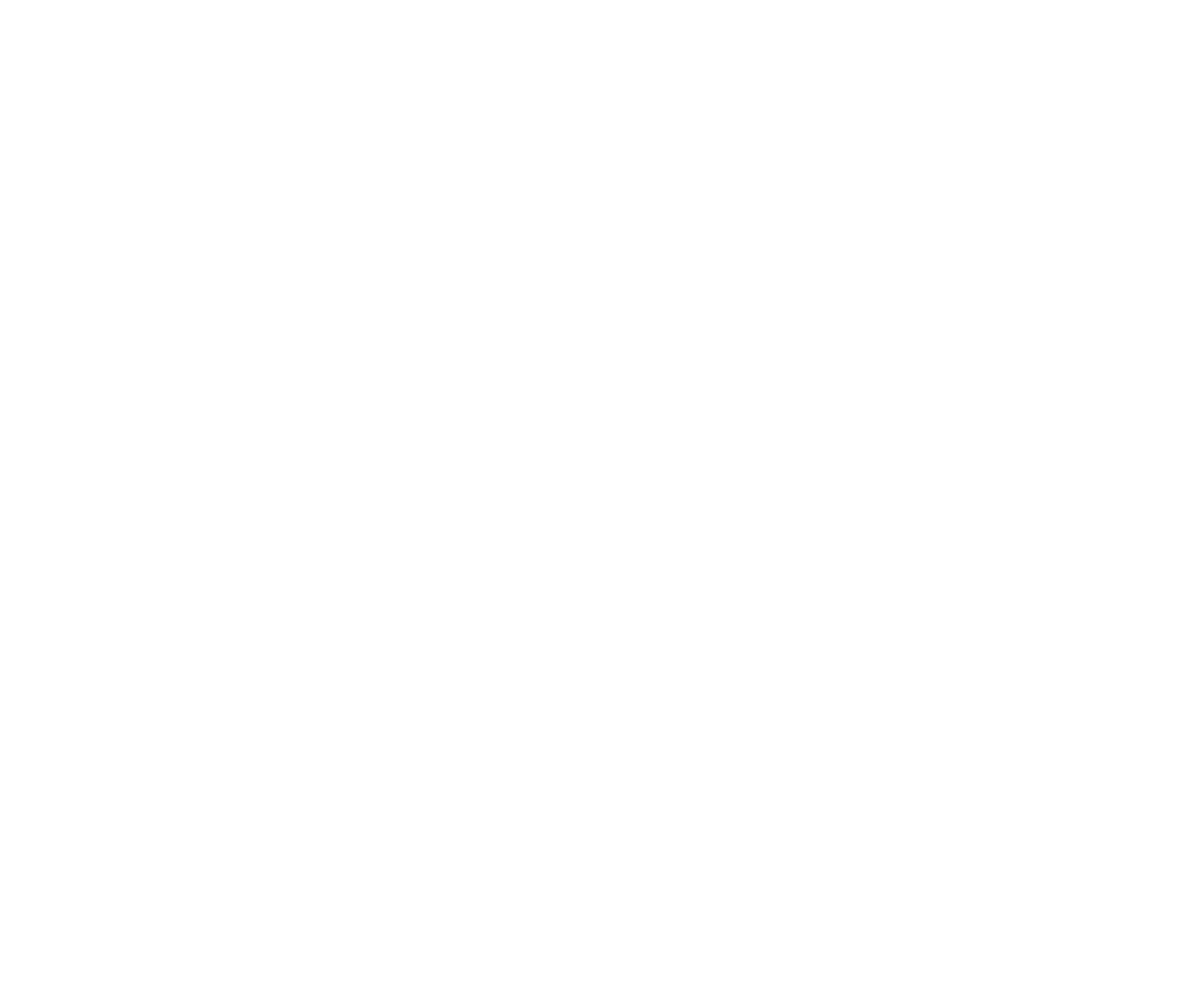
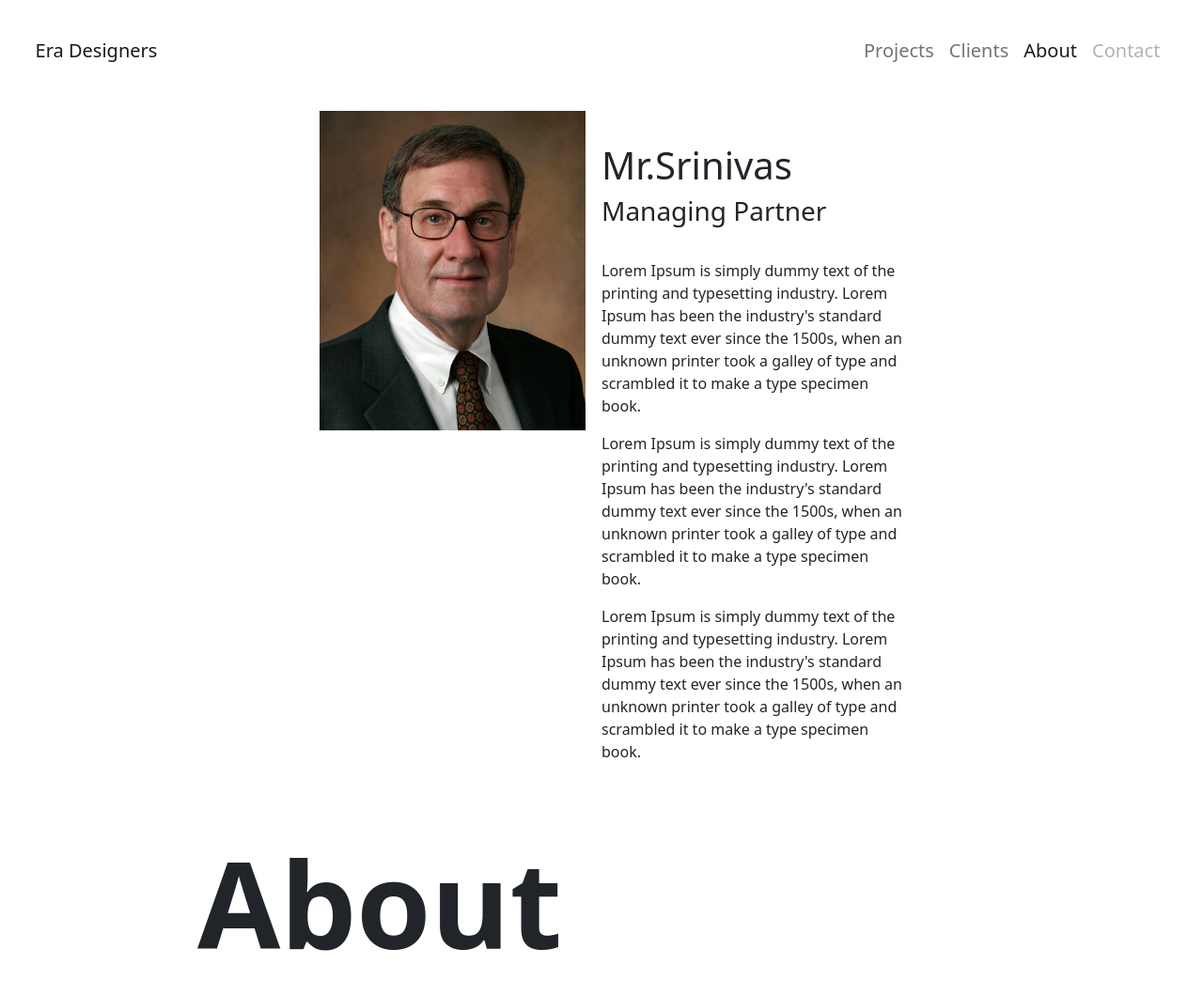
Before and after one commit to sanjeevnihal/Era-Designers, a plain HTML site: page about.html in a window 1280 px wide. Shown: the whole page at 94% size. Before the commit the page ends 800 px from the top, so only its background shows below. Drawn offline with nearby package versions, Linux system fonts and the light colour scheme.

Commit message:
about page done

```diff
--- a/about.html
+++ b/about.html
@@ -0,0 +1,120 @@
+<!DOCTYPE html>
+<html lang="en">
+
+<head>
+  <meta charset="UTF-8">
+  <meta name="viewport" content="width=device-width, initial-scale=1.0">
+  <meta http-equiv="X-UA-Compatible" content="ie=edge">
+  <title>Era Designers</title>
+
+  <!-- BootStrap -->
+
+  <link href="https://cdn.jsdelivr.net/npm/bootstrap@5.1.3/dist/css/bootstrap.min.css" rel="stylesheet" integrity="sha384-1BmE4kWBq78iYhFldvKuhfTAU6auU8tT94WrHftjDbrCEXSU1oBoqyl2QvZ6jIW3" crossorigin="anonymous">
+
+  <!-- CSS Link -->
+
+  <link rel="stylesheet" href="CSS\styles.css">
+
+  <!-- Fonts -->
+  <link rel="preconnect" href="https://fonts.googleapis.com">
+  <link rel="preconnect" href="https://fonts.gstatic.com" crossorigin>
+  <link href="https://fonts.googleapis.com/css2?family=Open+Sans:ital,wght@0,300;0,400;0,600;0,700;0,800;1,300;1,400;1,600;1,700;1,800&display=swap" rel="stylesheet">
+
+  <!-- Icons -->
+
+  <script src="https://kit.fontawesome.com/6ed5ba83a1.js" crossorigin="anonymous"></script>
+
+<!-- Jquery and Owl Carousel -->
+  <script src= "https://code.jquery.com/jquery-3.6.0.min.js"> </script>
+  <script src= "https://cdnjs.cloudflare.com/ajax/libs/OwlCarousel2/2.3.4/owl.carousel.min.js"> </script>
+  <link rel="stylesheet" href="https://cdnjs.cloudflare.com/ajax/libs/OwlCarousel2/2.3.4/assets/owl.carousel.min.css">
+
+</head>
+
+<body>
+
+  <!-- NAVBAR SECTION -->
+  <!-- ------------------------------------------------------------------------------------------------- -->
+
+  <section id="NavbarSection">
+
+    <nav class="navbar navbar-expand-lg navbar-light">
+      <div class="container-fluid">
+        <a class="navbar-brand" href="#">Era Designers</a>
+        <button class="navbar-toggler" type="button" data-bs-toggle="collapse" data-bs-target="#navbarTogglerDemo02" aria-controls="navbarNav" aria-expanded="false" aria-label="Toggle navigation">
+          <span class="navbar-toggler-icon"></span>
+        </button>
+        <div class="collapse navbar-collapse" id="navbarTogglerDemo02">
+          <ul class="navbar-nav ms-auto h5">
+            <li class="nav-item">
+              <a class="nav-link " href="index.html">Projects</a>
+            </li>
+            <li class="nav-item">
+              <a class="nav-link" href="clients.html">Clients</a>
+            </li>
+            <li class="nav-item">
+              <a class="nav-link active"aria-current="page" href="about.html">About</a>
+            </li>
+            <li class="nav-item">
+              <a class="nav-link disabled">Contact</a>
+            </li>
+          </ul>
+        </div>
+      </div>
+    </nav>
+
+  </section>
+
+  <!-- ------------------------------------------------------------------------------------------------- -->
+
+  <!-- HERO SECTION -->
+  <!-- ------------------------------------------------------------------------------------------------- -->
+
+  <section id="Main-Container">
+    <div class="row top-container">
+
+
+        <div class="project">
+          <!-- LEFT SECTION -->
+          <div class="col-md-6">
+
+            <div class="project-image">
+              <img src="Images\Self.jpg" alt="...">
+            </div>
+
+          </div>
+          <!-- RIGHT SECTION -->
+          <div class="right-container col-md-6">
+            <div class="main-text">
+              <h1>Mr.Srinivas</h1>
+              <h3>Managing Partner</h3>
+            </div>
+
+            <p>Lorem Ipsum is simply dummy text of the printing and typesetting industry. Lorem Ipsum has been the industry's standard dummy text ever since the 1500s, when an unknown printer took a galley of type and scrambled it to make a type specimen
+              book.</p>
+            <p>Lorem Ipsum is simply dummy text of the printing and typesetting industry. Lorem Ipsum has been the industry's standard dummy text ever since the 1500s, when an unknown printer took a galley of type and scrambled it to make a type specimen
+              book.</p>
+            <p>Lorem Ipsum is simply dummy text of the printing and typesetting industry. Lorem Ipsum has been the industry's standard dummy text ever since the 1500s, when an unknown printer took a galley of type and scrambled it to make a type specimen
+              book.</p>
+
+          </div>
+        </div>
+
+      </div>
+
+
+
+
+    <!-- BOTTOM SECTION -->
+    <div class="large-head">
+      <span>About</span>
+    </div>
+
+  </section>
+
+  <!-- ------------------------------------------------------------------------------------------------- -->
+  <script src="index.js" charset="utf-8"></script>
+  <script src="https://cdn.jsdelivr.net/npm/bootstrap@5.1.3/dist/js/bootstrap.bundle.min.js" integrity="sha384-ka7Sk0Gln4gmtz2MlQnikT1wXgYsOg+OMhuP+IlRH9sENBO0LRn5q+8nbTov4+1p" crossorigin="anonymous"></script>
+</body>
+
+</html>
```
Also changed, not shown: clients.html (+3 -3 lines), index.html (+2 -2 lines), Images/Self.jpg (added).
